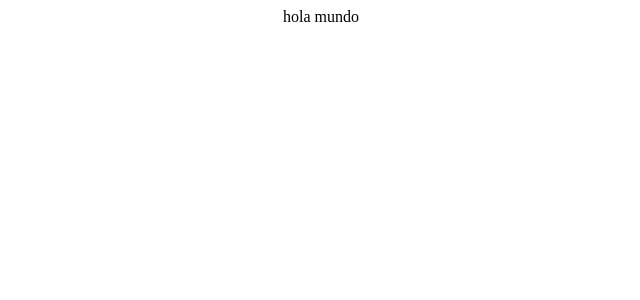
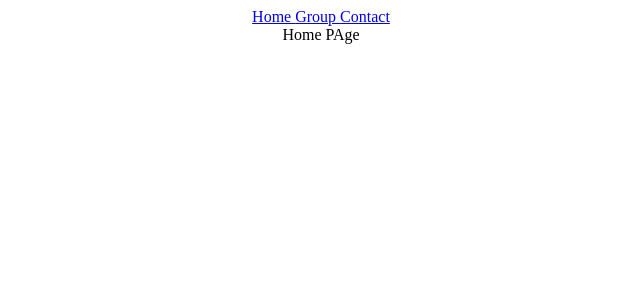
Before and after one commit to mauzss/react-2022-group-06, a React (Create React App) app: page / in a window 1280 px wide. Shown: the top 300 px of the page, without its empty margins (319-959 px from the left). Built offline with nearby package versions, Linux system fonts and the light colour scheme.

Commit message:
Creando el navbar incompleto

```diff
--- a/src/App.js
+++ b/src/App.js
@@ -1,4 +1,8 @@
 import React from 'react';
+import { BrowserRouter, Routes, Route } from 'react-router-dom';
+
+//Components
+import Navbar from './Components/Navbar/Navbar';
 
 //Styles
 import './GlobalStyles.css';
@@ -8,11 +12,21 @@ import Home from './Pages/Home';
 import Contact from './Pages/Contact';
 import Group from './Pages/Group';
 import SignupPage from './Pages/SignupPage';
+import PageNotFound from './Pages/PageNotFound';
 
 function App() {
   return (
     <div className="App">
-      hola mundo
+      <BrowserRouter>
+        <Navbar />
+        <Routes>
+          <Route path='/' element={<Home/>} />
+          <Route path='/group' element={<Group/>} />
+          <Route path='/contact' element={<Contact/>} />
+          <Route path='/signup' element={<SignupPage/>} />
+          <Route path="*" element={<PageNotFound />} />
+        </Routes>
+      </BrowserRouter>
     </div>
   );
 }
--- a/src/Components/Navbar/Navbar.js
+++ b/src/Components/Navbar/Navbar.js
@@ -1,11 +1,27 @@
 import React from 'react';
+import { useLocation, useNavigate, Link } from 'react-router-dom';
+import { data } from '../../Data/NavbarData';
 
 //Styled Navbar
-import './Navbar';
+import './NavbarStyle.css';
 
 const Navbar = () => {
+  let navigate = useNavigate();
+  let location = useLocation();
+
+
+  const handleClick = () => {
+    navigate("/Home");
+  }
+
   return (
-    <div>Navbar</div>
+    <div>
+      <nav>
+        <Link to="/"> Home </Link>
+        <Link to="/group"> Group </Link>
+        <Link to="/contact"> Contact </Link>
+      </nav>
+    </div>
   )
 }
 
--- /dev/null
+++ b/src/Data/NavbarData.js
@@ -0,0 +1,19 @@
+export const data = [
+	{
+		to: '/',
+		text: 'About',
+		id: 'about',
+	},
+	{
+		to: '/group',
+		text: 'Group',
+	},
+	{
+		to: '/signup',
+		text: 'Contact',
+	},
+    {
+		to: '*',
+		text: 'Page Not Found',
+	},
+];
--- /dev/null
+++ b/src/Pages/PageNotFound.js
@@ -0,0 +1,9 @@
+import React from 'react';
+
+const PageNotFound = () => {
+  return (
+    <div>PageNotFound</div>
+  )
+}
+
+export default PageNotFound;
```
